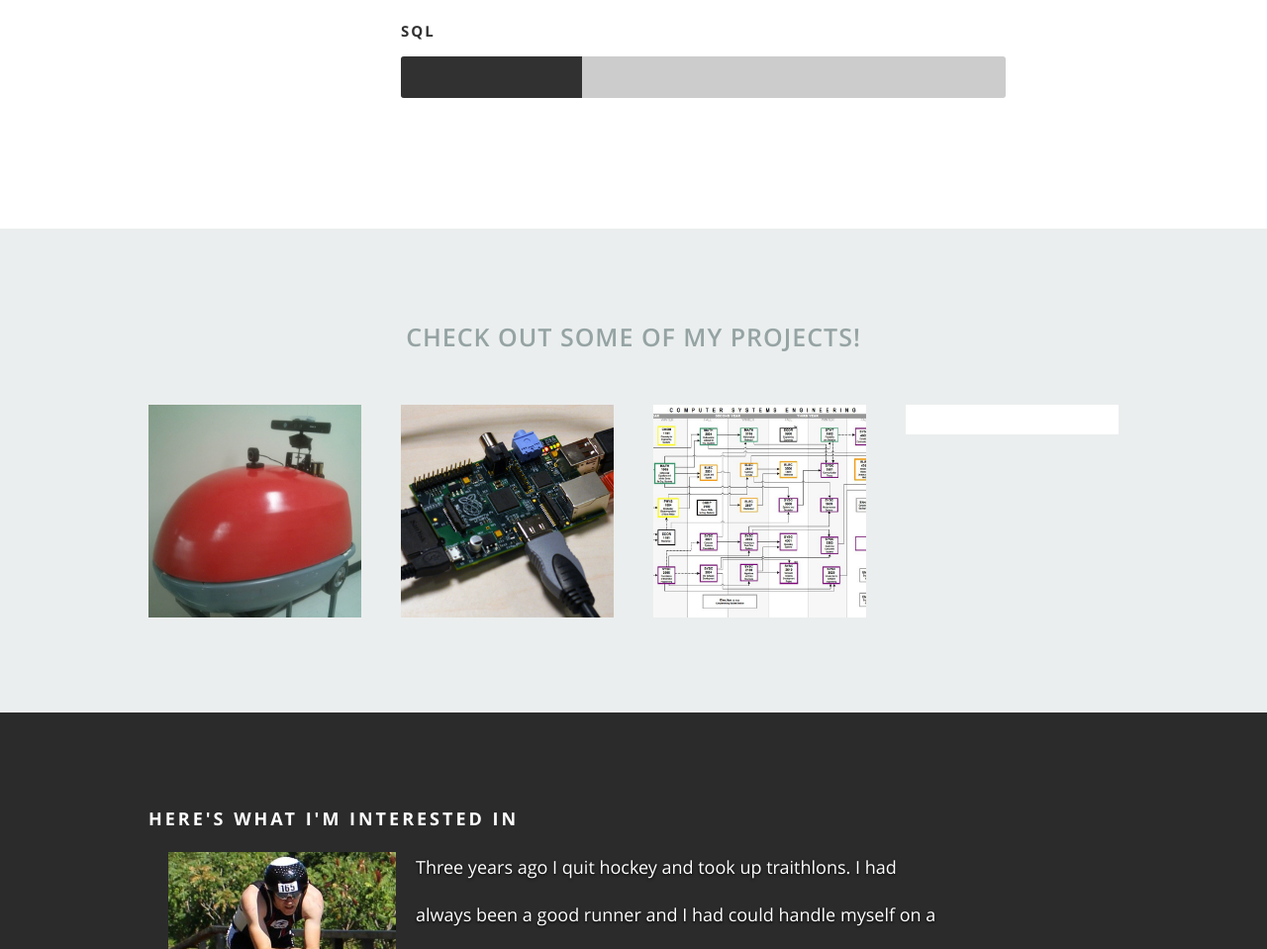
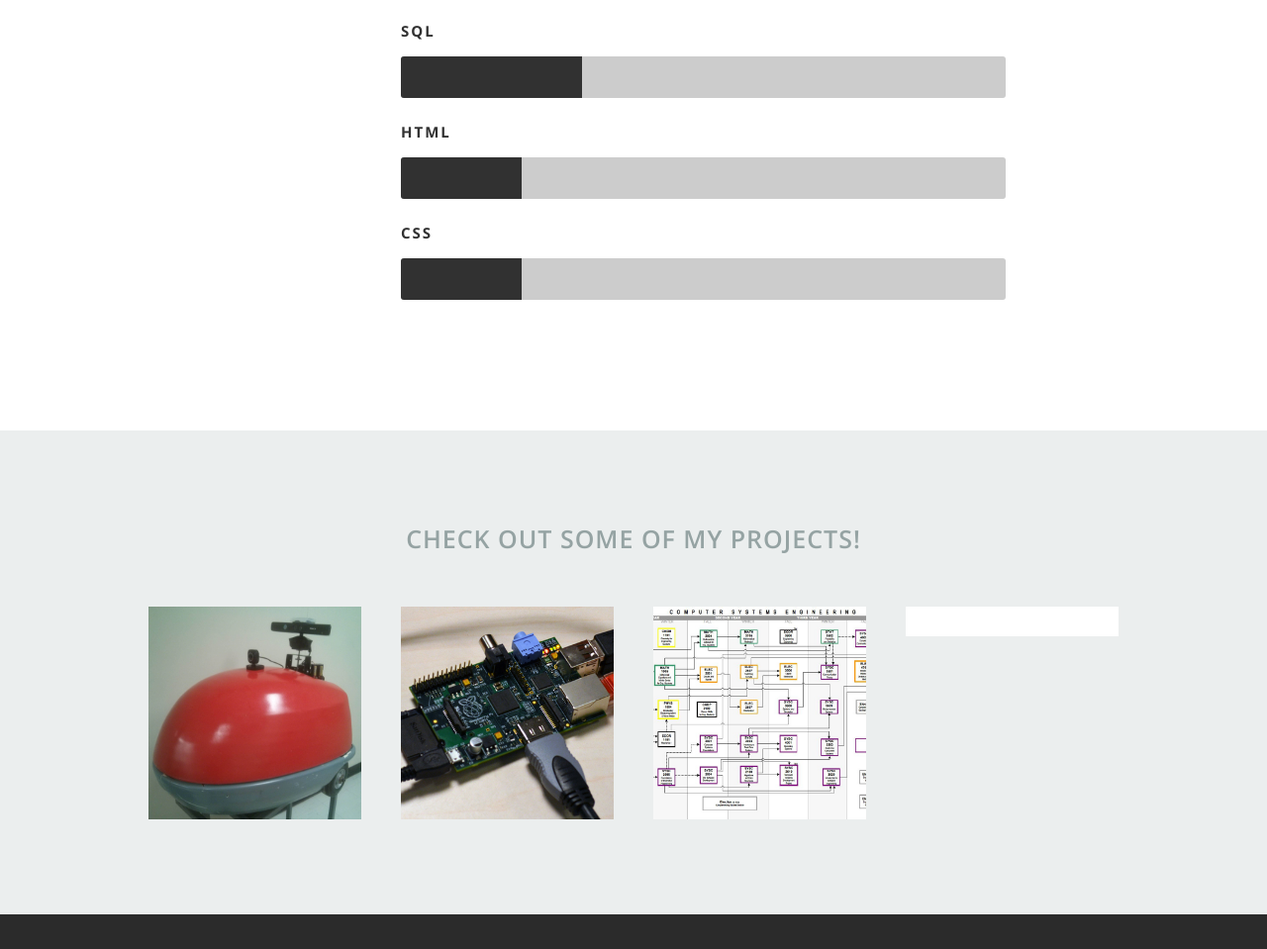
Before and after one commit to AndrewDeCHamplain/Website, a plain HTML site: page index.html in a window 1280 px wide. Shown: the part 3469-4428 px from the top of the page at 99% size. Drawn offline with nearby package versions, Linux system fonts and the light colour scheme.

Commit message:
adding skills

```diff
--- a/css/layout.css
+++ b/css/layout.css
@@ -336,7 +336,7 @@ ul#nav li.current a { color: #F06000; }
   	-webkit-animation: cc 2s ease;
 }
 .python {
-  	width: 50%;
+  	width: 60%;
   	-moz-animation: python 2s ease;
   	-webkit-animation: python 2s ease;
 }
@@ -354,6 +354,16 @@ ul#nav li.current a { color: #F06000; }
   	width: 30%;
   	-moz-animation: sql 2s ease;
   	-webkit-animation: sql 2s ease;
+}
+.HTML {
+  	width: 20%;
+  	-moz-animation: HTML 2s ease;
+  	-webkit-animation: HTML 2s ease;
+}
+.CSS {
+  	width: 20%;
+  	-moz-animation: CSS 2s ease;
+  	-webkit-animation: CSS 2s ease;
 }
 
 @-moz-keyframes photoshop {
--- a/index.html
+++ b/index.html
@@ -7,7 +7,7 @@
    <!--- Basic Page Needs
    ================================================== -->
    <meta charset="utf-8">
-	<title>ndrew DeChamplain's Resume</title>
+	<title>Andrew DeChamplain's Resume</title>
 	<meta name="description" content="">
 	<meta name="author" content="">
 
@@ -261,11 +261,13 @@
 
 				   <ul class="skills">
 					   <li><span class="bar-expand java"></span><em>Java</em></li>
-                  <li><span class="bar-expand cc"></span><em>C/C++</em></li>
+						<li><span class="bar-expand cc"></span><em>C/C++</em></li>
 						<li><span class="bar-expand python"></span><em>Python</em></li>
 						<li><span class="bar-expand javascript"></span><em>Javascript</em></li>
 						<li><span class="bar-expand php"></span><em>PHP</em></li>
-                  <li><span class="bar-expand sql"></span><em>SQL</em></li>
+						<li><span class="bar-expand sql"></span><em>SQL</em></li>
+						<li><span class="bar-expand HTML"></span><em>html</em></li>
+						<li><span class="bar-expand CSS"></span><em>css</em></li>
 					</ul>
 
 				</div><!-- end skill-bars -->
```
